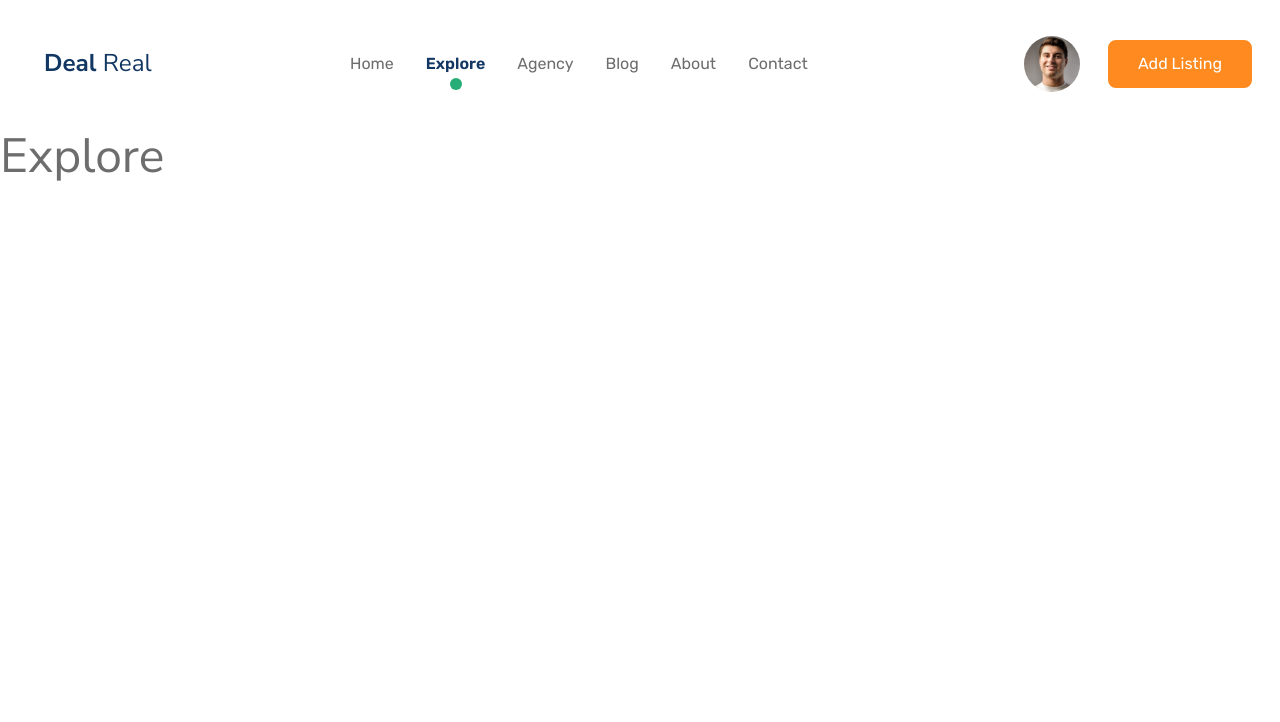
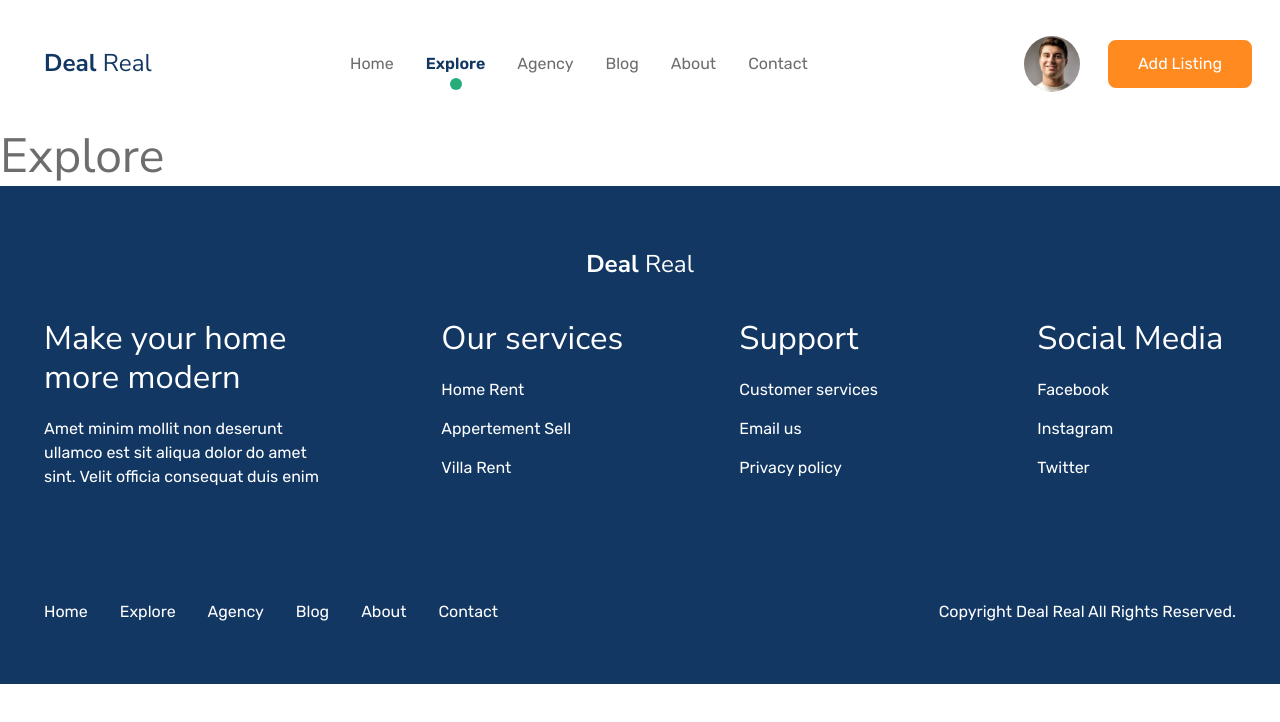
Before and after one commit to redaessnoussi/FrontEnd-DealReal-Real-Estate-Listing, a Next.js app: page /explore in a window 1280 px wide. Shown: the top 722 px of the page. Built offline with nearby package versions, Linux system fonts and the light colour scheme.

Commit message:
added footer section

```diff
--- a/components/BrandName.jsx
+++ b/components/BrandName.jsx
@@ -1,10 +1,8 @@
 function BrandName({ className }) {
   return (
-    <div className={className}>
-      <h4 className={"text-title-800"}>
-        <span className="font-bold">Deal</span> Real
-      </h4>
-    </div>
+    <h4 className={`${className}`}>
+      <span className="font-bold">Deal</span> Real
+    </h4>
   );
 }
 
--- /dev/null
+++ b/components/Footer/Footer.jsx
@@ -0,0 +1,105 @@
+import BrandName from "../BrandName";
+import style from "../../styles/main.module.scss";
+
+function Footer() {
+  return (
+    <footer>
+      <div className="bg-title-800 px-4 pt-10 pb-6 md:py-10 lg:pt-16 lg:pb-10">
+        <div className="container mx-auto text-white px-7">
+          {/* logo */}
+          <div className="text-center mb-10">
+            <BrandName />
+          </div>
+          {/* footer sections */}
+          <div className={`${style.row} lg:mb-20 mb-10 justify-between`}>
+            {/* section 1 */}
+            <div className="lg:w-3/12 md:w-6/12 w-full mb-10 lg:mb-0">
+              <h2 className="mb-5">Make your home more modern</h2>
+              <p>
+                Amet minim mollit non deserunt ullamco est sit aliqua dolor do
+                amet sint. Velit officia consequat duis enim
+              </p>
+            </div>
+            {/* section 2 */}
+            <div
+              className={`${style.list_vertical} lg:w-2/12 md:w-5/12 w-full mb-10 lg:mb-0`}
+            >
+              <h2 className="mb-5">Our services</h2>
+              <ul>
+                <li>
+                  <a href="#">Home Rent</a>
+                </li>
+                <li>
+                  <a href="#">Appertement Sell</a>
+                </li>
+                <li>
+                  <a href="#">Villa Rent</a>
+                </li>
+              </ul>
+            </div>
+            {/* section 3 */}
+            <div
+              className={`${style.list_vertical} lg:w-2/12 md:w-5/12 w-full mb-10 lg:mb-0`}
+            >
+              <h2 className="mb-5">Support</h2>
+              <ul>
+                <li>
+                  <a href="#">Customer services</a>
+                </li>
+                <li>
+                  <a href="#">Email us</a>
+                </li>
+                <li>
+                  <a href="#">Privacy policy</a>
+                </li>
+              </ul>
+            </div>
+            {/* section 4 */}
+            <div
+              className={`${style.list_vertical} lg:w-2/12 md:w-5/12 w-full lg:mb-10`}
+            >
+              <h2 className="mb-5">Social Media</h2>
+              <ul>
+                <li>
+                  <a href="#">Facebook</a>
+                </li>
+                <li>
+                  <a href="#">Instagram</a>
+                </li>
+                <li>
+                  <a href="#">Twitter</a>
+                </li>
+              </ul>
+            </div>
+          </div>
+          {/* footer copyright */}
+          <div className={`${style.row} justify-between`}>
+            <ul className={`${style.list_inline} gap-x-8 gap-y-2 mb-5 `}>
+              <li>
+                <a href="#">Home</a>
+              </li>
+              <li>
+                <a href="#">Explore</a>
+              </li>
+              <li>
+                <a href="#">Agency</a>
+              </li>
+              <li>
+                <a href="#">Blog</a>
+              </li>
+              <li>
+                <a href="#">About</a>
+              </li>
+              <li>
+                <a href="#">Contact</a>
+              </li>
+            </ul>
+            <p>Copyright Deal Real All Rights Reserved.</p>
+          </div>
+        </div>
+      </div>
+    </footer>
+  );
+}
+
+export default Footer;
--- a/components/TopMenuNavbar/TopMenuNavbar.jsx
+++ b/components/TopMenuNavbar/TopMenuNavbar.jsx
@@ -23,7 +23,7 @@ function TopMenuNavbar() {
         {/* logo + burger menue */}
         <div className="flex flex-row md:w-3/12 lg:w-3/12 mb-4 md:mb-0">
           {/* brand name */}
-          <BrandName className="px-4 w-9/12 md:flex-1 md:w-auto" />
+          <BrandName className="px-4 w-9/12 md:flex-1 md:w-auto text-title-800" />
           {/* mobile menu switch */}
           <button
             className="w-3/12 text-center flex flex-row items-center justify-center md:hidden"
--- a/components/layout.jsx
+++ b/components/layout.jsx
@@ -1,11 +1,13 @@
 // Top Menu Navbar
 import TopMenuNavbar from "../components/TopMenuNavbar/TopMenuNavbar";
+import Footer from "./Footer/Footer";
 
 function Layout({ children }) {
   return (
     <>
       <TopMenuNavbar />
       <main>{children}</main>
+      <Footer />
     </>
   );
 }
--- a/styles/navbar.module.scss
+++ b/styles/navbar.module.scss
@@ -39,3 +39,30 @@
     transition: all 0.25s ease-in;
   }
 }
+
+.list_inline {
+  display: flex;
+  flex-direction: row;
+  flex-wrap: wrap;
+  li {
+    a {
+      &:hover {
+        color: theme("colors.infield.800");
+      }
+    }
+  }
+}
+
+.list_vertical {
+  li {
+    margin-bottom: 15px;
+    &:last-child {
+      margin-bottom: 0;
+    }
+    a {
+      &:hover {
+        color: theme("colors.infield.800");
+      }
+    }
+  }
+}
```
